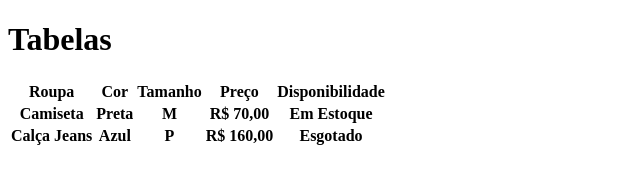
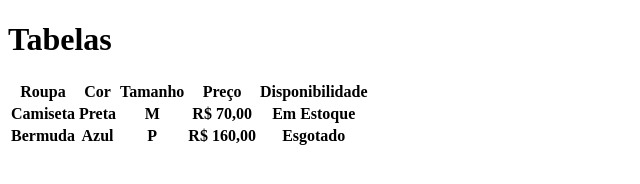
Before and after one commit to antonio-ezequiel1/aula-tabela, a plain HTML site: page index.html in a window 1280 px wide. Shown: the whole page, without its empty margins (0-640 px from the left). Drawn offline with Linux system fonts and the light colour scheme.

Commit message:
trocado de calça jeans para bermuda

```diff
--- a/index.html
+++ b/index.html
@@ -24,7 +24,7 @@
         <th>Em Estoque</th>
       </tr>
       <tr>
-        <th>Calça Jeans</th>
+        <th>Bermuda</th>
         <th>Azul</th>
         <th>P</th>
         <th>R$ 160,00</th>
```
